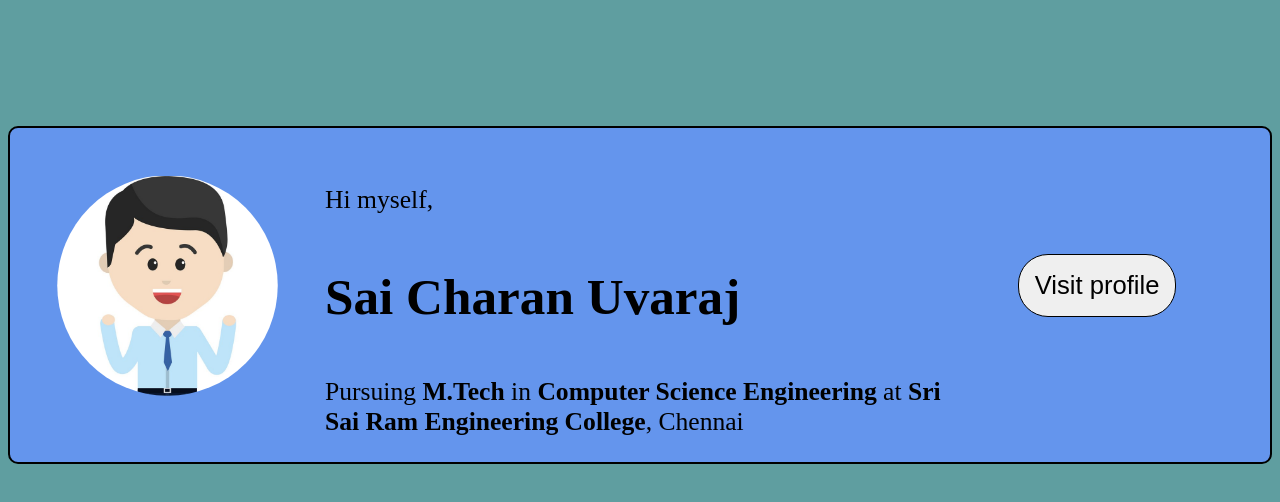
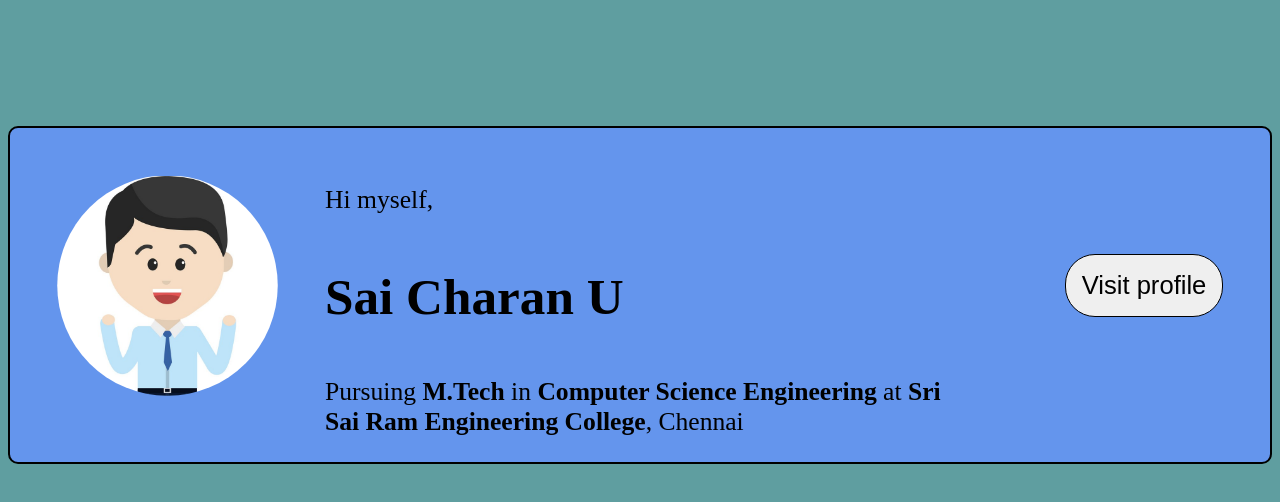
Before and after one commit to SaiCharanUvaraj/Personal-Website, a plain HTML site: page index.html in a window 1280 px wide. Drawn offline with Linux system fonts and the light colour scheme.

Commit message:
Update index.html

```diff
--- a/index.html
+++ b/index.html
@@ -3,7 +3,7 @@
     <head>
         <meta charset="utf-8">
         <meta http-equiv="X-UA-Compatible" content="IE=edge">
-        <title></title>
+        <title> My personal website</title>
         <meta name="description" content="">
         <meta name="viewport" content="width=device-width, initial-scale=1">
         <link rel="stylesheet" href="styles.css">
@@ -11,18 +11,22 @@
     <body>
         <div class="openning-box">
             <div class="profile-image-box">
-                <img class="profile-image" src="images/profile image.jpg">
+                <center>
+                    <img class="profile-image" src="images/profile image.jpg">
+                </center>
             </div>
             <div class="profile-detail-box">
                 <p class="hi"> Hi myself, </p>
-                <p class="name"> <b>Sai Charan Uvaraj</b> </p>
+                <p class="name"> <b>Sai Charan U</b> </p>
                 <p class="college"> Pursuing <b>M.Tech</b> in  <b>Computer Science Engineering </b> at
-                                    <b>Sri Sai Ram Engineering College</b>, Chennai</p>
+                                                <b>Sri Sai Ram Engineering College</b>, Chennai</p>
             </div>
             <div class="button-box" >
-                <button type="button" class="profile-button" onclick="location.href='https:/www.whatsapp.com/'">
-                    Visit profile
+                <center>
+                    <button type="button" class="profile-button" onclick="location.href='about me.html'">
+                        Visit profile
                 </button>
+                </center>
             </div>
         </div>
     </body>
```
